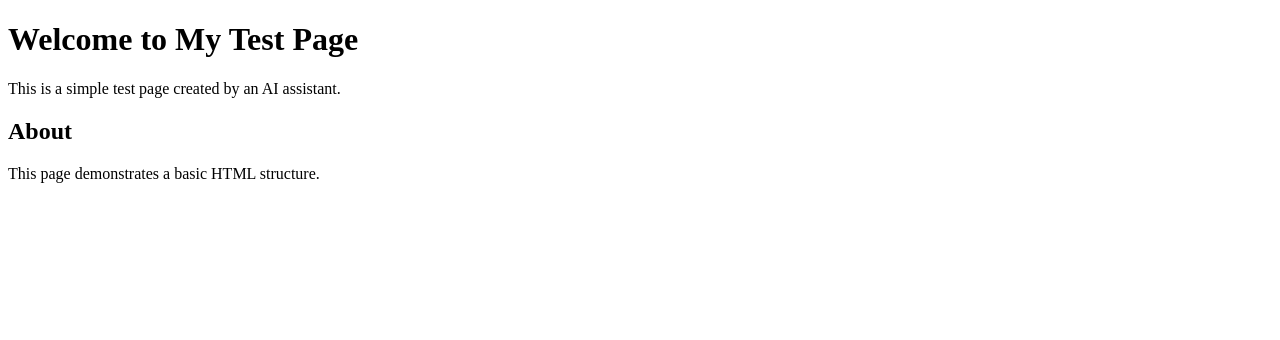
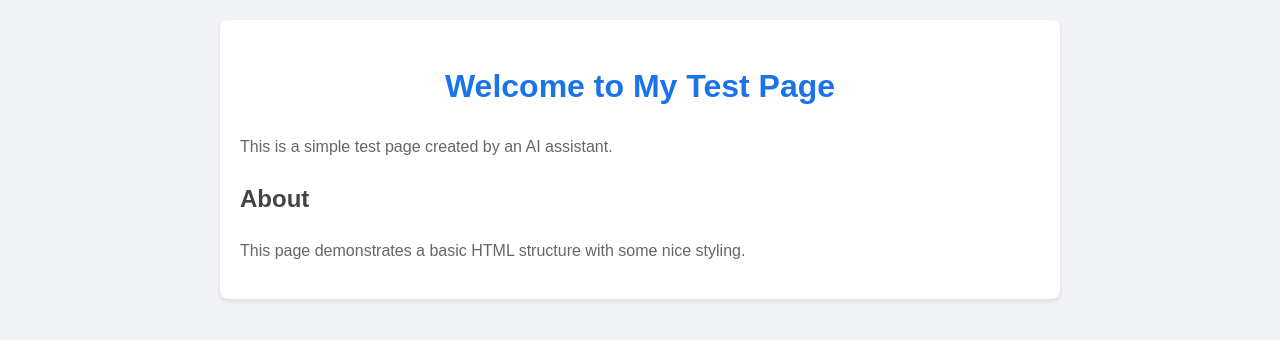
Before and after one commit to markelaugust74/agent-test, a plain HTML site: page index.html in a window 1280 px wide. Drawn offline with Linux system fonts and the light colour scheme.

Commit message:
Add CSS styling to HTML page

```diff
--- a/index.html
+++ b/index.html
@@ -4,14 +4,41 @@
     <meta charset="UTF-8">
     <meta name="viewport" content="width=device-width, initial-scale=1.0">
     <title>Welcome Page</title>
+    <style>
+        body {
+            font-family: Arial, sans-serif;
+            line-height: 1.6;
+            margin: 0;
+            padding: 20px;
+            background-color: #f0f2f5;
+        }
+        .container {
+            max-width: 800px;
+            margin: 0 auto;
+            padding: 20px;
+            background-color: white;
+            border-radius: 8px;
+            box-shadow: 0 2px 4px rgba(0,0,0,0.1);
+        }
+        h1 {
+            color: #1a73e8;
+            text-align: center;
+        }
+        h2 {
+            color: #444;
+        }
+        p {
+            color: #666;
+        }
+    </style>
 </head>
 <body>
-    <h1>Welcome to My Test Page</h1>
-    <p>This is a simple test page created by an AI assistant.</p>
     <div class="container">
+        <h1>Welcome to My Test Page</h1>
+        <p>This is a simple test page created by an AI assistant.</p>
         <section>
             <h2>About</h2>
-            <p>This page demonstrates a basic HTML structure.</p>
+            <p>This page demonstrates a basic HTML structure with some nice styling.</p>
         </section>
     </div>
 </body>
```
